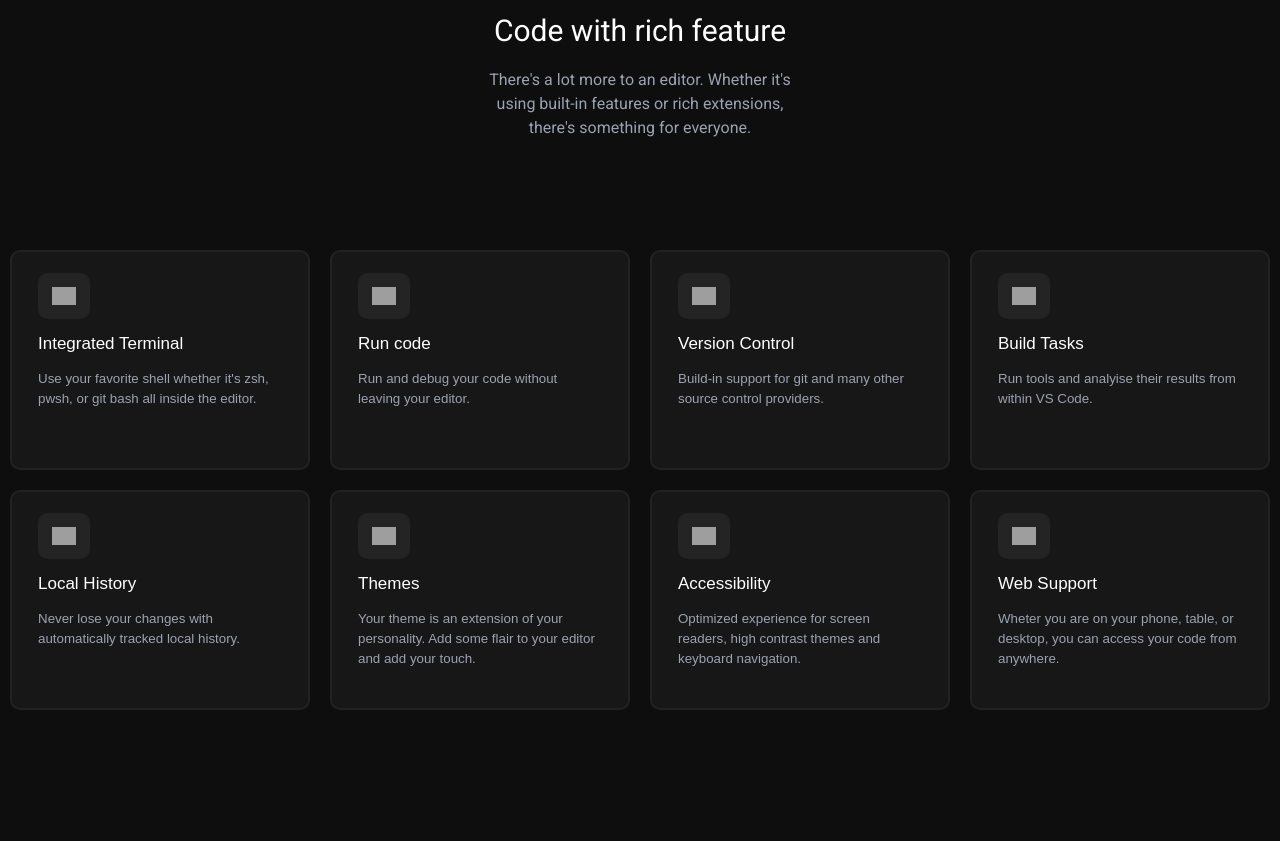
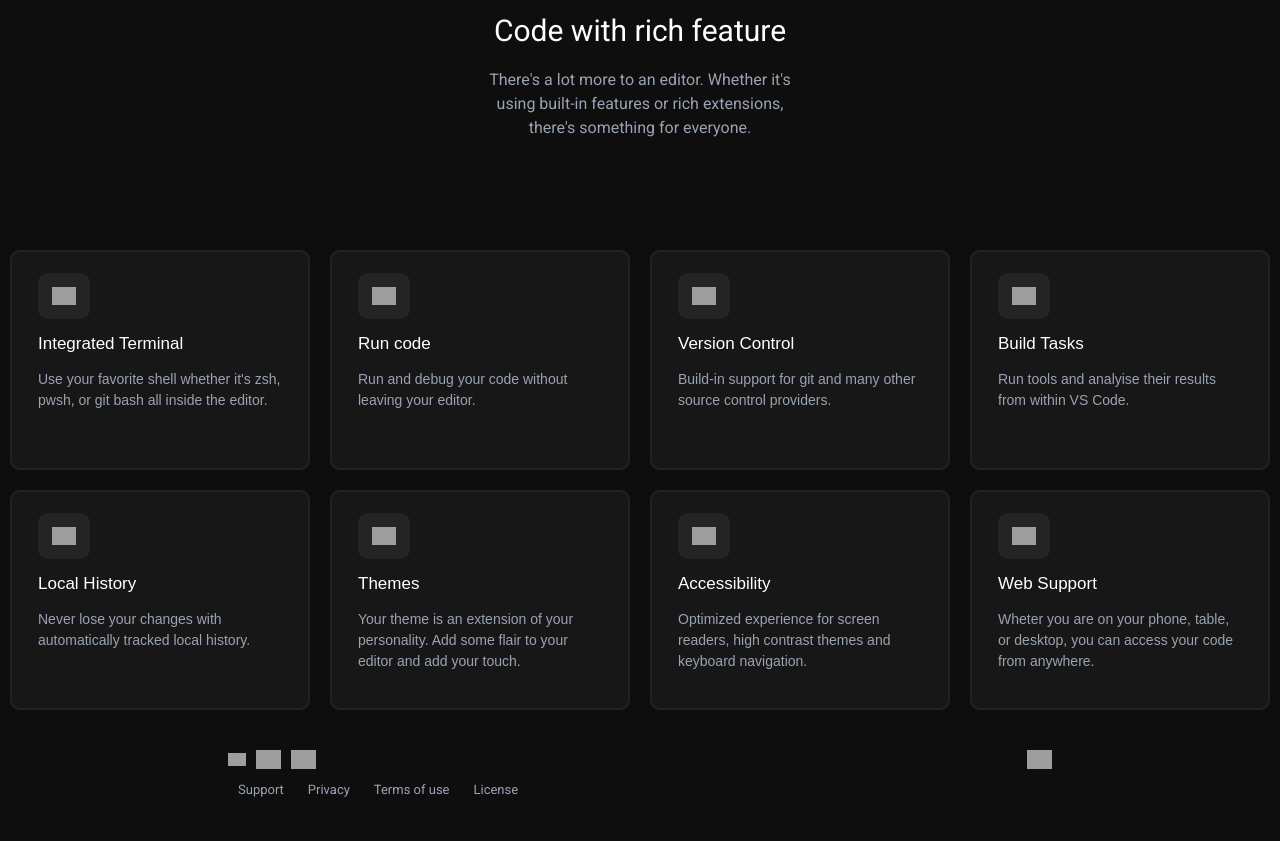
Before and after one commit to JATIN-RAGHAV/VS-Code-Clone, a plain HTML site: page index.html in a window 1280 px wide. Shown: the part 3809-4650 px from the top of the page. Drawn offline with Linux system fonts and the light colour scheme; grey boxes are pictures that could not be loaded; a web font is replaced by a local one.

Commit message:
completed the last links senction and changed text size in huge button section.

```diff
--- a/index.css
+++ b/index.css
@@ -275,6 +275,7 @@ body {
     padding-right: 20px;
     text-align: start;
     line-height: 1.5;
+    font-size:14px
 }
 
 .huge-button-img{
@@ -301,3 +302,21 @@ body {
     justify-content: center;
     align-items: center;
 }
+
+.credit-imgs{
+    width:25px;
+    cursor: pointer !important;
+}
+
+.credits{
+    display:flex;
+    justify-content:space-between;
+    padding:40px
+}
+
+.credit-links{
+    color:#9AA3B3;
+    text-decoration: none;
+    font-size: 13px;
+    padding: 10px;
+}
--- a/index.html
+++ b/index.html
@@ -564,6 +564,30 @@
                  </button>
              </div>
          </div>
+
+         <!-- Very last links -->
+          <div class="credits">
+            <!-- Left part -->
+             <div>
+                <!-- Upper logos -->
+                 <div style="display: flex; gap:10px; align-items: center;">
+                    <img class="credit-imgs" style="width: 18px;" src="https://code.visualstudio.com/assets/icons/x-icon.svg" alt="">
+                    <img class="credit-imgs" src="https://code.visualstudio.com/assets/icons/github-icon.svg" alt="">
+                    <img class="credit-imgs" src="https://code.visualstudio.com/assets/icons/youtube-icon.svg" alt="">
+                 </div>
+                 <!-- Lower text links -->
+                  <div style="margin-top: 10px;">
+                    <a class="credit-links" href="">Support</a>
+                    <a class="credit-links" href="">Privacy</a>
+                    <a class="credit-links" href="">Terms of use</a>
+                    <a class="credit-links" href="">License</a>
+                  </div>
+             </div>
+             <!-- Right part -->
+              <div>
+                <img class="credit-imgs" src="https://code.visualstudio.com/assets/icons/microsoft.svg"  alt="">
+              </div>
+          </div>
     </div>
   </div>
   <br />
```
